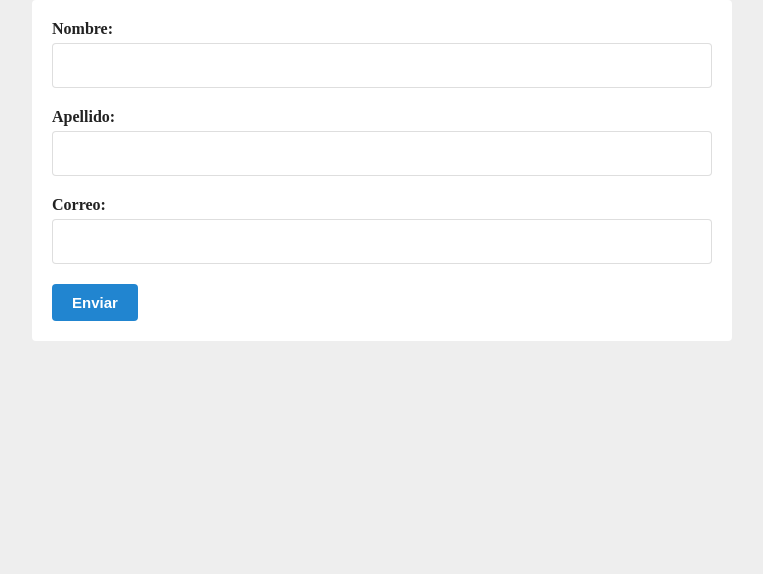
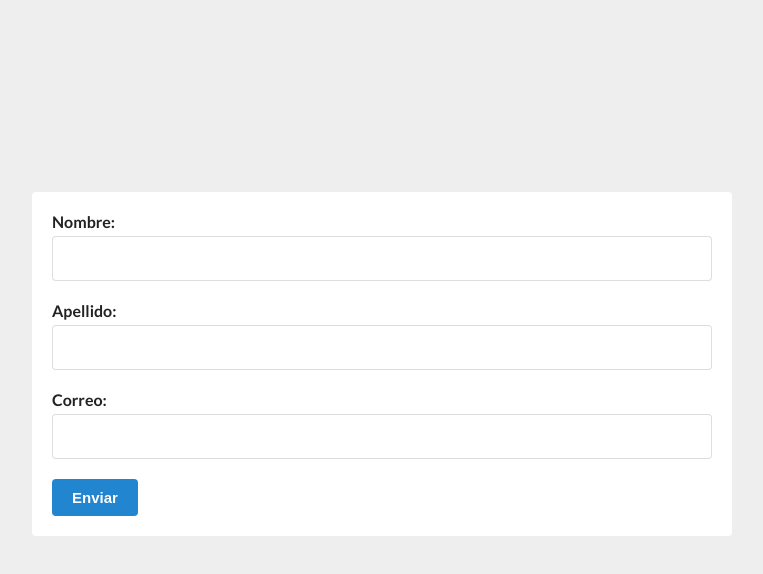
Before and after one commit to TonySauceda/react-gestor-usuarios, a React (Create React App) app: page / in a window 1280 px wide. Shown: the top 574 px of the page, without its empty margins (258-1021 px from the left). Built offline with nearby package versions, Linux system fonts and the light colour scheme.

Commit message:
Cambio de estilos y fuente

```diff
--- a/public/index.html
+++ b/public/index.html
@@ -5,10 +5,7 @@
 		<link rel="icon" href="%PUBLIC_URL%/favicon.ico" />
 		<meta name="viewport" content="width=device-width, initial-scale=1" />
 		<meta name="theme-color" content="#000000" />
-    <meta
-      name="description"
-      content="Web site created using create-react-app"
-    />
+		<meta name="description" content="Web site created using create-react-app" />
 		<link rel="apple-touch-icon" href="%PUBLIC_URL%/logo192.png" />
 		<!--
       manifest.json provides metadata used when your web app is installed on a
@@ -24,7 +21,10 @@
       work correctly both with client-side routing and a non-root public URL.
       Learn how to configure a non-root public URL by running `npm run build`.
     -->
-    <title>React App</title>
+		<title>Gestor de usuarios - React App</title>
+		<link rel="preconnect" href="https://fonts.googleapis.com" />
+		<link rel="preconnect" href="https://fonts.gstatic.com" crossorigin />
+		<link href="https://fonts.googleapis.com/css2?family=Lato:wght@400;700&display=swap" rel="stylesheet" />
 	</head>
 	<body>
 		<noscript>You need to enable JavaScript to run this app.</noscript>
--- a/src/App.js
+++ b/src/App.js
@@ -16,6 +16,7 @@
 	}
 
 	return (
+		<div style={{ marginTop: '15%' }}>
 			<Container>
 				<Card>
 					<div style={{ padding: 20 }}>
@@ -35,6 +36,7 @@
 					</ul>
 				</Card>
 			</Container>
+		</div>
 	)
 }
 
--- a/src/index.css
+++ b/src/index.css
@@ -3,4 +3,5 @@
 	-webkit-font-smoothing: antialiased;
 	-moz-osx-font-smoothing: grayscale;
 	background-color: #eee;
+	font-family: 'Lato', sans-serif;
 }
```
Lines whose indentation alone changed are shown as unchanged.
